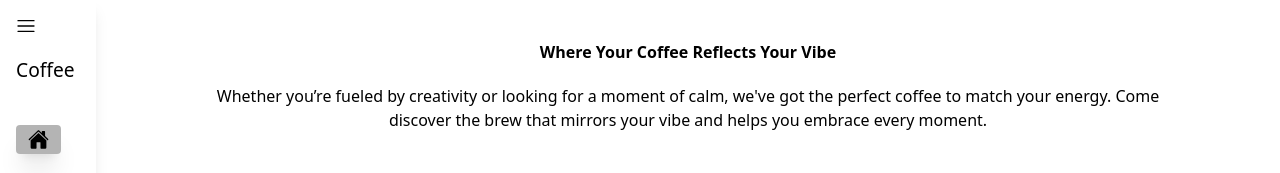
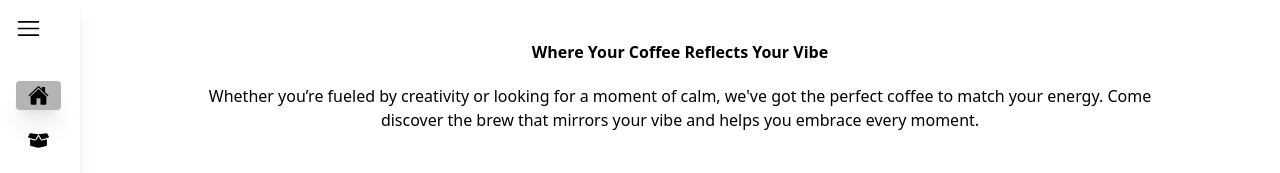
Before and after one commit to allenpt221/static-coffee-outline, a React (Vite) app in the folder coffeeProject/: page / in a window 1280 px wide. Shown: the top 173 px of the page. Built offline with nearby package versions, Linux system fonts and the light colour scheme.

Commit message:
make the product to menu and add footers

```diff
--- a/coffeeProject/src/App.jsx
+++ b/coffeeProject/src/App.jsx
@@ -1,4 +1,4 @@
-import React, { useEffect, useRef } from 'react';
+import React, { useEffect, useRef, useState } from 'react';
 import { Route, Routes, useLocation } from 'react-router-dom';
 import Home from './components/pages/Home';
 import SideBar from './components/common/SideBar';
@@ -28,7 +28,7 @@ const App = () => {
         <ScrollToTop scrollRef={scrollRef} />
         <Routes>
           <Route path="/" element={<Home />} />
-          <Route path="/products" element={<ProductMenu />} />
+          <Route path="/Menu" element={<ProductMenu />} />
           <Route path="/about" element={<h1>About</h1>} />
           <Route path="/contact" element={<h1>Contact</h1>} />
         </Routes>
--- a/coffeeProject/src/components/common/SideBar.jsx
+++ b/coffeeProject/src/components/common/SideBar.jsx
@@ -15,7 +15,7 @@ const SmallScreen = () => {
 
     const sidebarVariants = [
         { icon: IoHome, href: '/' },
-        { icon: FaBoxOpen  , href: '/products'},
+        { icon: FaBoxOpen  , href: '/Menu'},
         { icon: FaCircleExclamation, href: '/about'},
         { icon: MdLocalPhone, href: '/contact'},
     ];
@@ -72,7 +72,7 @@ const SideBar = () => {
 
     const sidebarVariants = [
         { sideItem: 'Home',  icon: IoHome, href: '/' },
-        { sideItem: 'Products', icon: FaBoxOpen  , href: '/products'},
+        { sideItem: 'Menu', icon: FaBoxOpen  , href: '/Menu'},
         { sideItem: 'About',  icon: FaCircleExclamation, href: '/about'},
         { sideItem: 'Contact', icon: MdLocalPhone, href: '/contact'},
     ];
@@ -80,17 +80,16 @@ const SideBar = () => {
     <div>
         < SmallScreen />
     <motion.div
-    className={`shadow-lg ${sidebar ? 'w-[10rem]' : 'w-[6rem]'} h-screen p-4 sm:flex flex-col sm:items-stretch items-center hidden`}
-    animate={{ width: sidebar ? '10rem' : '6rem' }}
+    className={`shadow-lg ${sidebar ? 'w-[10rem]' : 'w-[5rem]'} h-screen p-4 sm:flex flex-col sm:items-stretch items-center hidden`}
+    animate={{ width: sidebar ? '10rem' : '5rem' }}
     >
 
-        <motion.button className='cursor-pointer hidden sm:block border-box w-[1.5rem]'
+        <motion.button className='cursor-pointer hidden sm:block border-box w-[1.5rem] '
         whileHover={{ scale: 1.1 }}
         whileTap={{ scale: 1 }}
         onClick={() => setSidebar(!sidebar, localStorage.setItem('sidebarState', JSON.stringify(!sidebar)))}>
-            {sidebar ? <IoClose size={25} /> : <RxHamburgerMenu size={20} />}
+            {sidebar ? <IoClose size={25} /> : <RxHamburgerMenu size={25} />}
         </motion.button>
-        <h1 className={`font-medium text-[0.9rem] sm:text-[1.2rem] mt-5 ${sidebar ? 'text-center' : 'text-normal'}`}>Coffee</h1>
 
         <nav className='flex items-center justify-center sm:justify-normal'>
         <motion.div className='flex sm:flex-col flex-row sm:gap-4 gap-10 mt-5 sm:mt-10 item-center justify-center'>
--- a/coffeeProject/src/components/common/SlideShow.jsx
+++ b/coffeeProject/src/components/common/SlideShow.jsx
@@ -1,6 +1,17 @@
 import React, { useState } from 'react'
 import { motion } from 'framer-motion'
 import { MdKeyboardArrowLeft , MdKeyboardArrowRight } from "react-icons/md";
+
+// image import
+import VanillaLatte from '/image/IceCafe/IceVanilla.png'
+import IceMacchiato from '/image/IceCafe/IceMacchiato.png'
+import Cappuccino from '/image/HotCoffee/Cappuccino.png'
+import FlatWhite from '/image/HotCoffee/FlatWhite.png'
+import Irish from '/image/HotCoffee/Irish.png'
+import Mocha from '/image/HotCoffee/Mocha.png'
+import Espresso from '/image/HotCoffee/Espresso.png'
+import IceLatte from '/image/IceCafe/IceLatte.png'
+import MatchaLatte from '/image/IceCafe/MatchaLatte.png'
 
 const SlideShow = () => {
 
@@ -8,55 +19,55 @@ const SlideShow = () => {
 
     const sevenCoffeeIdeas = [{
         coffee: 'Vanilla Latte',
-        img: 'image/IceCafe/IceVanilla.png',
+        img: VanillaLatte,
         alternative: 'error image',
         descp: 'A smooth, sweet blend of espresso, steamed milk, and vanilla syrup. Perfect for a cozy morning!',
         whyPopular: 'It\'s creamy and comforting with a touch of sweetness, perfect for those who like a milder coffee flavor.',
       },{
         coffee: 'Caramel Macchiato',
-        img: 'image/IceCafe/IceMacchiato.png',
+        img: IceMacchiato,
         alternative: 'error image',
         descp: 'Espresso with steamed milk, vanilla syrup, and a drizzle of caramel.',
         whyPopular: 'The combination of caramel and espresso is irresistible, making it a favorite for many.',
       },{
         coffee: 'Hot Mocha',
-        img: 'image/HotCoffee/Mocha.png',
+        img: Mocha,
         alternative: 'error image',
         descp: 'A rich combination of espresso, steamed milk, and chocolate syrup, often topped with whipped cream.',
         whyPopular: 'Perfect for chocolate lovers who want a little caffeine boost. It’s like dessert in a cup!',
       }, {
         coffee: 'Flat White',
-        img: 'image/HotCoffee/FLatWhite.png',
+        img: FlatWhite,
         alternative: 'error image',
         descp: 'A smooth and velvety drink made with espresso and steamed milk, with less foam than a cappuccino.',
         whyPopular: 'It has a strong coffee flavor with a creaminess that isn’t too sweet',
       }, {
         coffee: 'Iced Latte',
-        img: 'image/IceCafe/IceCaramelLatte.png',
+        img: IceLatte,
         alternative: 'error image',
         descp: 'Chilled espresso mixed with cold milk and ice.',
         whyPopular: 'A refreshing twist on a classic latte, perfect for hot days while still providing a caffeine punch.',
       },{
         coffee: 'Cappuccino',
-        img: 'image/HotCoffee/Cappuccino.png',
+        img: Cappuccino,
         alternative: 'error image',
         descp: 'Equal parts espresso, steamed milk, and foam, often topped with a dusting of cocoa powder or cinnamon.',
         whyPopular: 'The balanced espresso flavor with the airy foam makes it a go-to for coffee enthusiasts.',
       },{
         coffee: 'Espresso',
-        img: 'image/HotCoffee/Espresso.png',
+        img: Espresso,
         alternative: 'error image',
         descp: 'A concentrated coffee brewed by forcing hot water through finely-ground coffee beans.',
         whyPopular: 'The purest form of coffee, loved for its strong flavor and versatility in other drinks.',
       },{
         coffee: 'Matcha Latte',
-        img: 'image/IceCafe/MatchaLatte.png',
+        img: MatchaLatte,
         alternative: 'error image',
         descp: 'A scoop of vanilla ice cream or gelato topped with a shot of hot espresso.',
         whyPopular: 'It’s a delightful dessert that combines the richness of ice cream with the boldness of espresso.',
       }, {
         coffee: 'Irish Coffee',
-        img: 'image/HotCoffee/Irish.png',
+        img: Irish,
         alternative: 'error image',
         descp: 'A blend of hot coffee, Irish whiskey, sugar, and topped with whipped cream.',
         whyPopular: 'It’s a warming drink that combines the best of both worlds—coffee and a little kick from whiskey!',
--- /dev/null
+++ b/coffeeProject/src/components/pages/FooterSec.jsx
@@ -0,0 +1,11 @@
+import React from 'react'
+
+const FooterSec = () => {
+  return (
+    <div>
+
+    </div>
+  )
+}
+
+export default FooterSec
--- a/coffeeProject/src/components/pages/Home.jsx
+++ b/coffeeProject/src/components/pages/Home.jsx
@@ -9,6 +9,8 @@ import { Link } from 'react-router-dom';
 // import icons
 
 const Home = () => {
+
+
 
   const coffeeText = {
     coffeheader: 'Where Your Coffee Reflects Your Vibe',
@@ -43,12 +45,12 @@ const Home = () => {
   return (
     // top part section
     <motion.div
-    initial={{ opacity: 0, y: 0 }}
-    animate={{ opacity: 1, y: 20 }}
+    initial={{ opacity: 0, y: -20 }}
+    animate={{ opacity: 1, y: 0 }}
     exit={{ opacity: 0, y: 0 }}
     transition={{ duration: 0.5 }}
-    className='w-full mb-24 mt-5 overflow'>
-      <div className='flex justify-center gap-5 flex-col items-center'>
+    className='w-full mb-24 overflow-hidden relative'>
+      <div className='flex justify-center gap-5 flex-col items-center mt-10'>
         <h1 className='font-semibold'>{coffeeText.coffeheader}</h1>
         <p className='sm:w-[35rem] lg:w-[60rem] w-[19rem] text-center'>{coffeeText.coffeePara}</p>
       </div>
@@ -84,7 +86,7 @@ const Home = () => {
         <div className='border border-[#2e2e2e23] w-[80%] m-auto'></div>
       {/* middle section 2 */}
       <div className='mt-20 max-w-[75rem] sm:max-w-[100rem] md:max-w-[90rem] m-auto sm:mt-25'>
-        <h1 className='text-center font-medium mb-5 mx-5'>The Six Most Popular Caffeinated Drinks to Power Your Day: Fuel for Every Mood</h1>
+        <h1 className='text-center font-medium mb-5 mx-5'>The Nine Most Popular Caffeinated Drinks to Power Your Day: Fuel for Every Mood</h1>
           <SlideShow />
         </div>
 
```
